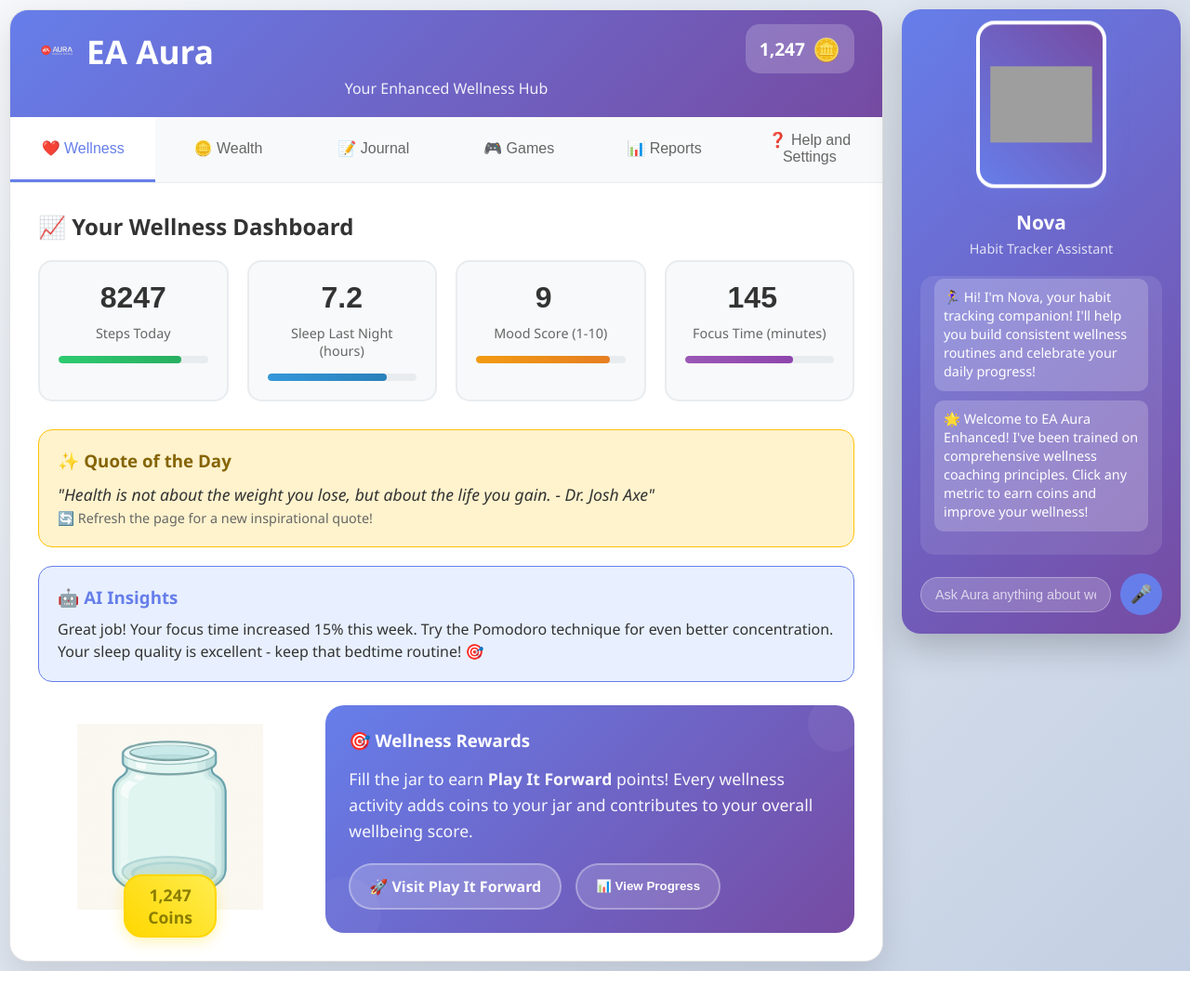
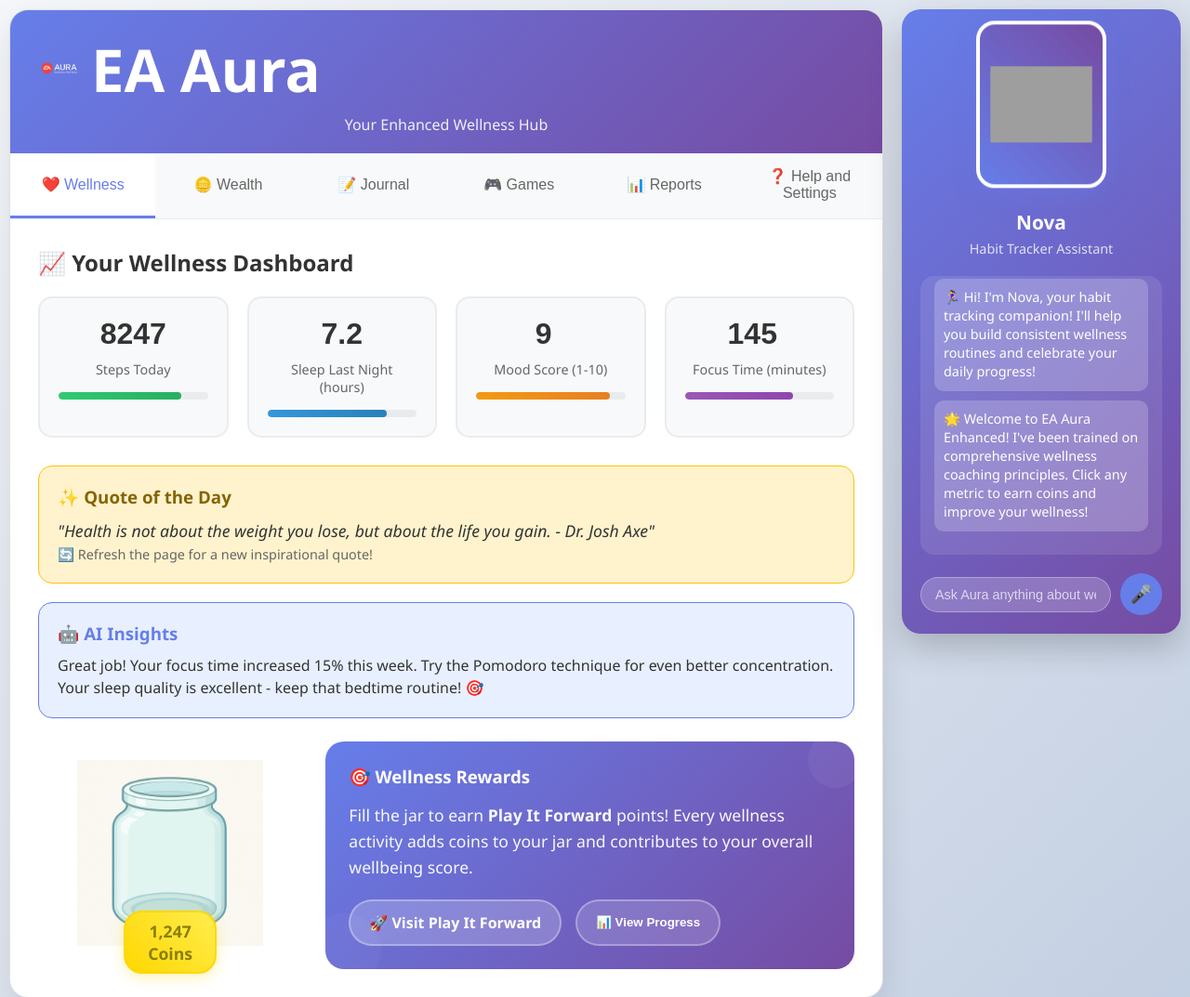
Before and after one commit to pavanitvsea/ea-aura-voice-assistant, a plain HTML site: page ea_aura_enhanced.html in a window 1280 px wide. Shown: the top 1073 px of the page at 93% size. Before the commit the page ends 1045 px from the top, so only its background shows below. Drawn offline with Linux system fonts and the light colour scheme; grey boxes are pictures that could not be loaded.

Commit message:
Cleaned up header: removed coin display, enhanced logo sizing, kept only EA Aura logo and tagline

```diff
--- a/ea_aura_enhanced.html
+++ b/ea_aura_enhanced.html
@@ -590,17 +590,13 @@
     <div class="main-container">
         <!-- Main App Container -->
         <div class="app-container">
-            <!-- Header with Coin Jar -->
+            <!-- Header -->
             <div class="header">
                 <div class="logo" style="display: flex; align-items: center; gap: 12px;">
-                    <img src="Aura_Logo.png" alt="EA Aura" style="height: 40px; width: auto;" onerror="this.outerHTML='<span>❤️</span>';">
-                    <span>EA Aura</span>
+                    <img src="Aura_Logo.png" alt="EA Aura" style="height: 45px; width: auto;" onerror="this.outerHTML='<span>❤️</span>';">
+                    <span style="font-size: 1.8em; font-weight: 600;">EA Aura</span>
                 </div>
                 <div class="tagline">Your Enhanced Wellness Hub</div>
-                <div class="coin-jar" onclick="animateCoinJar()" title="Your Wellness Coins">
-                    <span class="coin-count" id="coinCount">1,247</span>
-                    <span style="font-size: 1.5em;">🪙</span>
-                </div>
             </div>
 
             <!-- Tab Navigation -->
@@ -1534,8 +1530,7 @@
             todayCoins += amount;
             weeklyCoins += amount;
 
-            // Update displays
-            document.getElementById('coinCount').textContent = currentCoins.toLocaleString();
+            // Update displays (header coin count removed - now only jar shows coins)
             if (document.getElementById('totalCoins')) {
                 document.getElementById('totalCoins').textContent = currentCoins.toLocaleString();
             }
```
